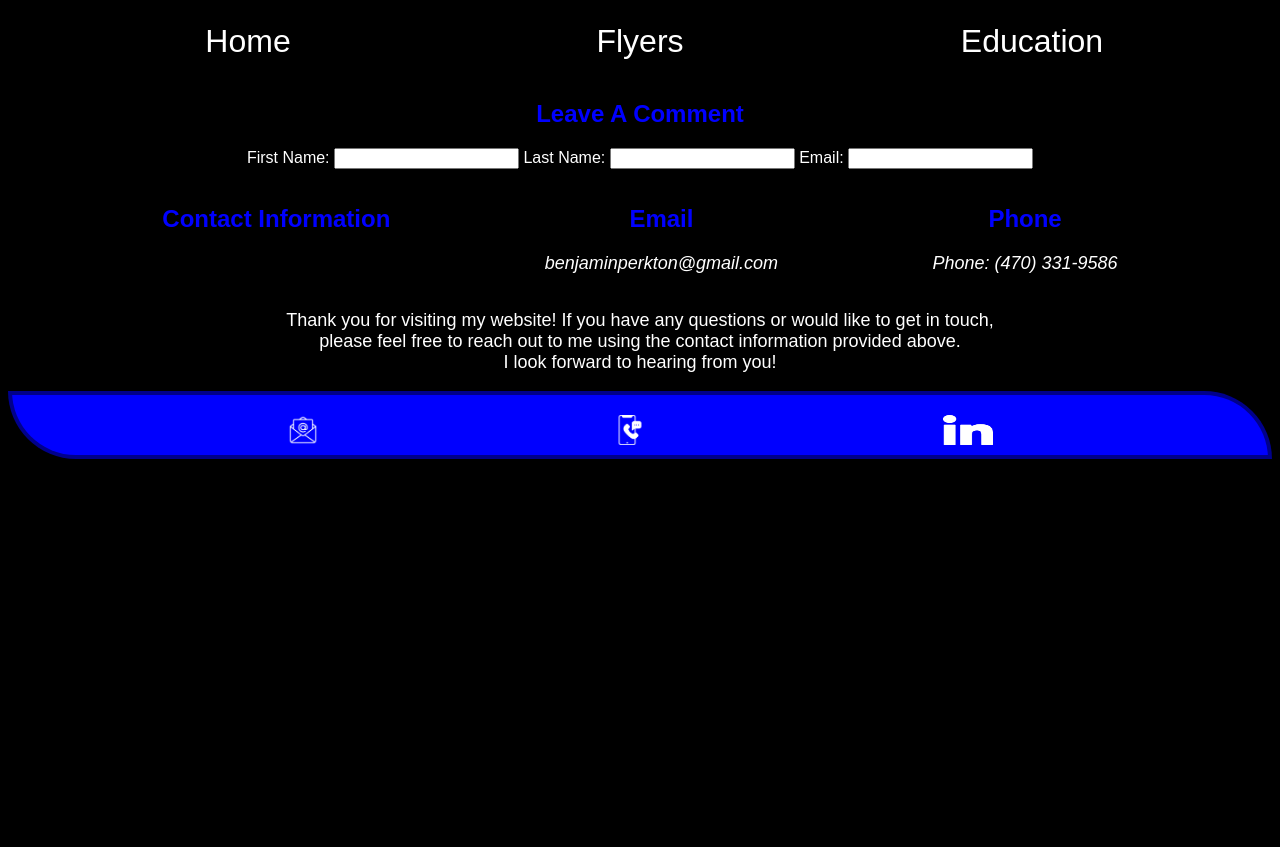
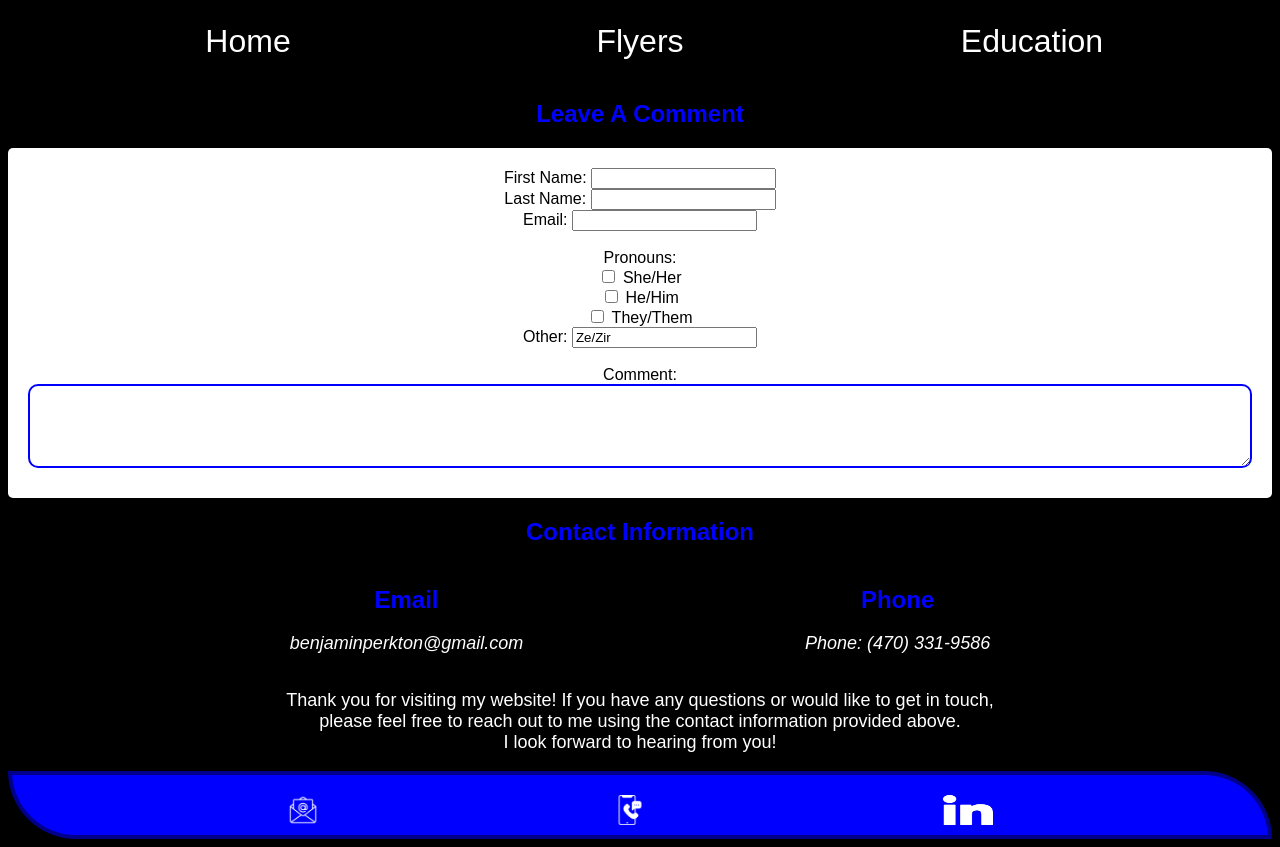
Before and after one commit to benjiboybloo/porfolio, a plain HTML site: page contacts.html in a window 1280 px wide. Shown: the part 805-1652 px from the top of the page. Before the commit the page ends 1272 px from the top, so only its background shows below. Drawn offline with Linux system fonts and the light colour scheme; files whose address does not match are found by name.

Commit message:
form css

```diff
--- a/contacts.html
+++ b/contacts.html
@@ -22,16 +22,35 @@
             <form>
                <label for="fname">First Name:</label>
                <input type="text" id="fname" name="fname" required>
-
+                <br>
                <label for="lname">Last Name:</label>
                <input type="text "id="lname" name="lname" required>
-
+                <br>
                <label for="email">Email:</label>
-               <input type="email" id="email" name="email" required>
+               <input type="email" id="email2" name="email" required>
+                <br>
+                <br>
+               Pronouns:
+               <br>
+                <input type="checkbox" id = "she" name="she" value="She">
+                <label for="she">She/Her</label>
+                <br>
+                <input type="checkbox" id="he" name="he" value="he">
+                <label for="he">He/Him</label>
+                <br>
+                <input type="checkbox" id="they" name="they" value="they">
+                <label for="they">They/Them</label>
+                <br>
+                <label for="other">Other:</label>
+                <input type="input" id="other" name="other" value="Ze/Zir">
+                <br>
+                <br>
+                <label for="comment">Comment:</label>
+               <textarea id="comment" name="comment" rows="4" required></textarea>
             </form>
         </div>
+        <h2>Contact Information</h2>
     <div class="links">
-        <h2>Contact Information</h2>
         <div class="email">
     <h2> Email</h2>
 <p><a href="mailto:ben.perkton@gmail.com"><i>benjaminperkton@gmail.com</i></a></p>
--- a/style.css
+++ b/style.css
@@ -302,6 +302,36 @@ img.displaySlide{
 }
 .next{
   right: 0;
+
+}
+form{
+  background-color: white;
+  padding:20px;
+  border-radius: 5px;
+  color:black;
+}
+.fname, .lname, .email2, .comment, textarea{
+  width: 100%;
+  padding: 10px;
+  margin-bottom: 10px;
+  border: 2px solid blue;
+  border-radius: 10px;
+  justify-content: space-between;
+}
+input:hover {
+  box-shadow: 2px 2px 5px rgba(0, 0, 0, 0.94);
+}
+input:focus{
+  color:blue;
+}
+label{
+  margin-left:;
+}
+.fname .lname .email .comment {
+  margin-left: 20px;
+}
+.comment{
+
 }
 
 @keyframes fade{
```
